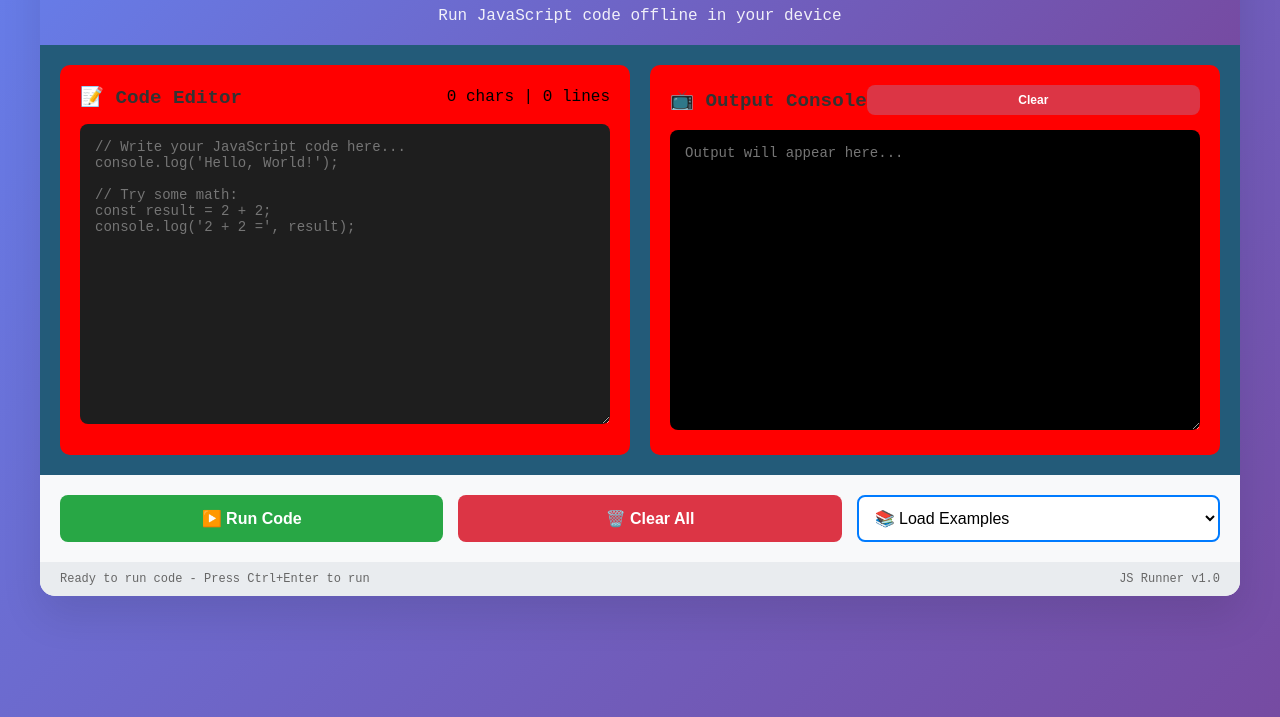
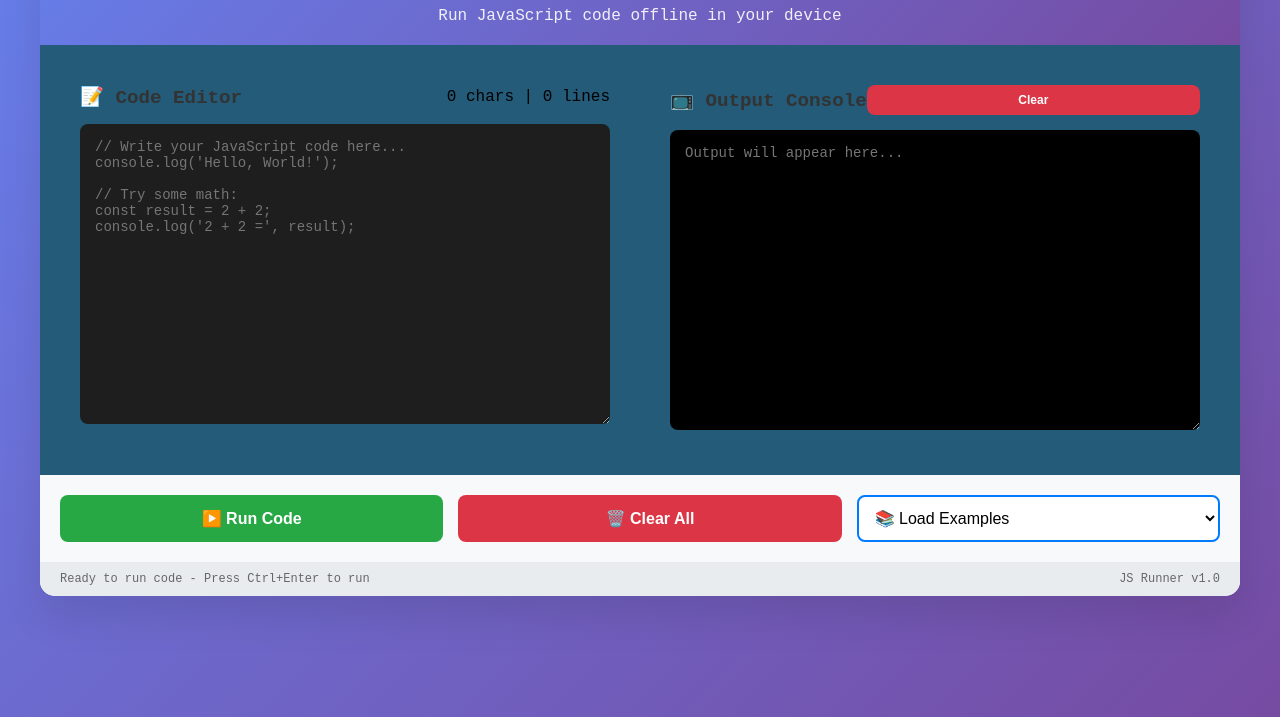
Before and after one commit to ParthaDey5/js-runner-web, a plain HTML site: page index.html in a window 1280 px wide. Shown: the part 83-800 px from the top of the page. Drawn offline with Linux system fonts and the light colour scheme.

Commit message:
Update index.html

```diff
--- a/index.html
+++ b/index.html
@@ -59,7 +59,7 @@
         }
 
         .editor-section, .output-section {
-            background: red;
+            background: #235B79;
             border-radius: 10px;
             padding: 20px;
         }
```
